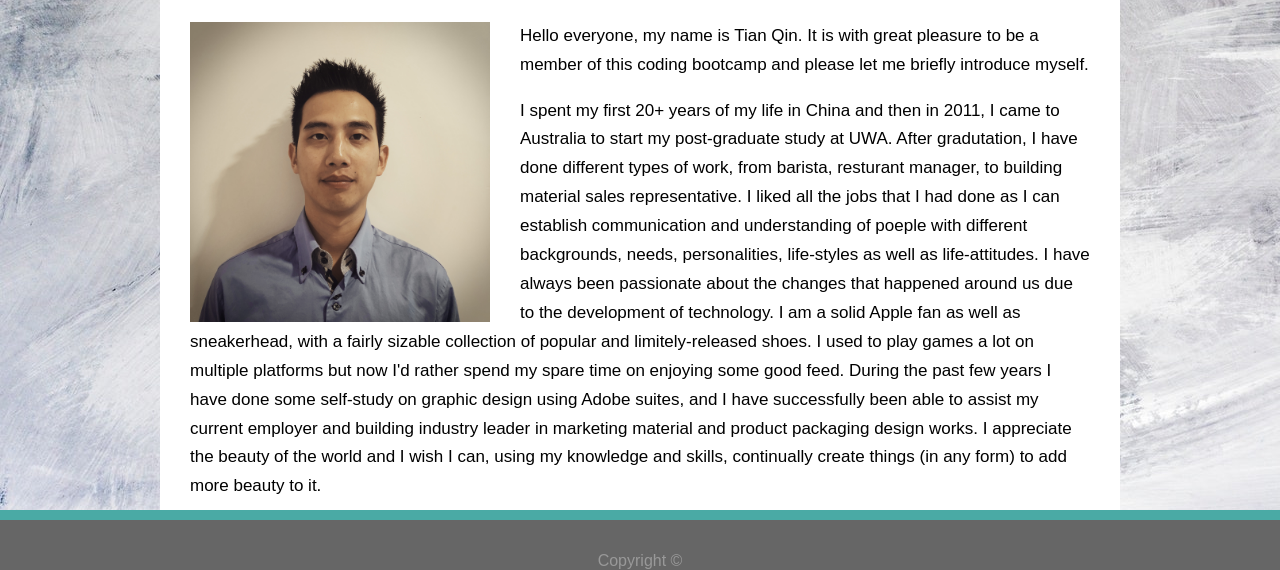
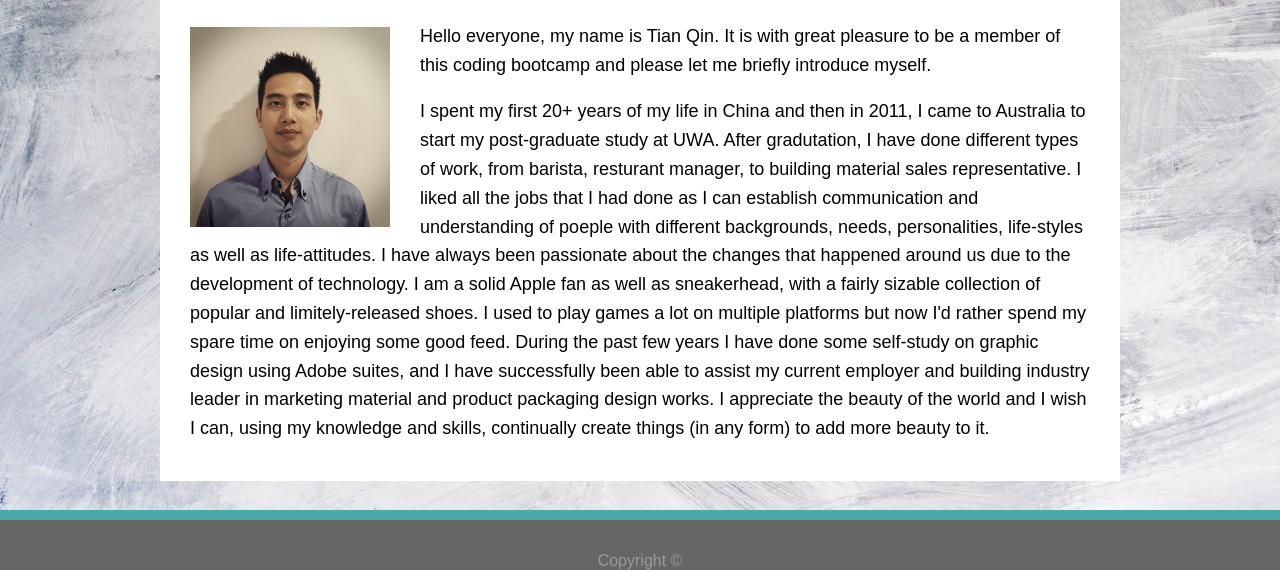
Before and after one commit to DIAOSI29/Basic-Portfolio, a plain HTML site: page index.html in a window 1280 px wide. Shown: the part 230-800 px from the top of the page. Drawn offline with Linux system fonts and the light colour scheme.

Commit message:
finish up for index page css setup

```diff
--- a/assets/css/style.css
+++ b/assets/css/style.css
@@ -90,15 +90,16 @@ section {
 
 section p {
   color: black;
-  font-size: 17px;
-  line-height: 1.7em;
+  font-size: 18px;
+  line-height: 1.6em;
 }
 
 #imgTQ {
-  width: 300px;
-  height: 300px;
+  width: 200px;
+  height: 200px;
   float: left;
   margin-right: 30px;
+  margin-top: 5px;
 }
 
 footer {
```
